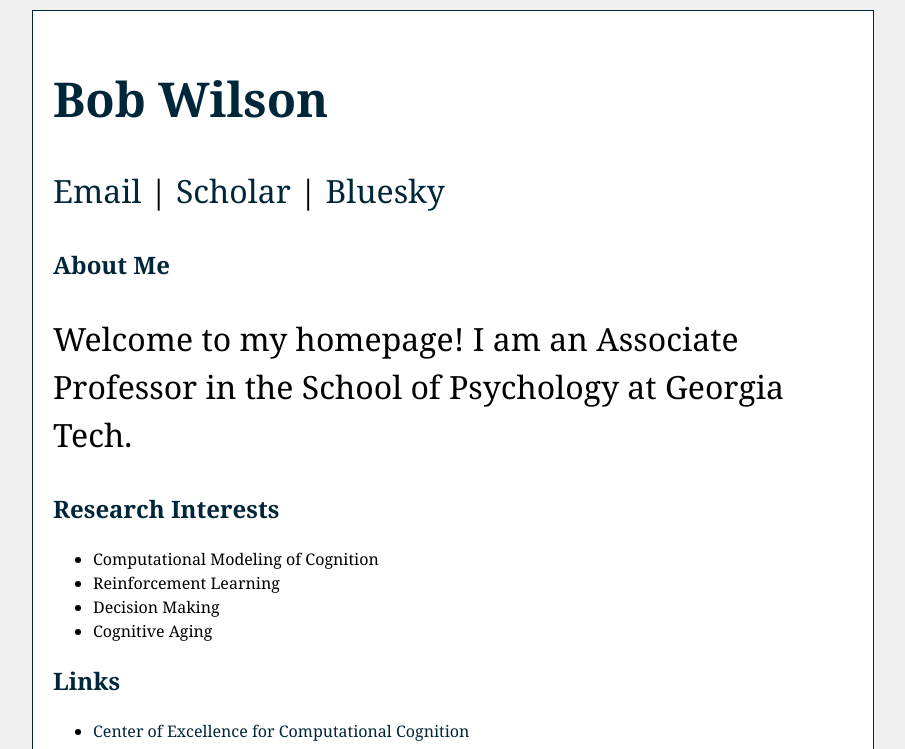
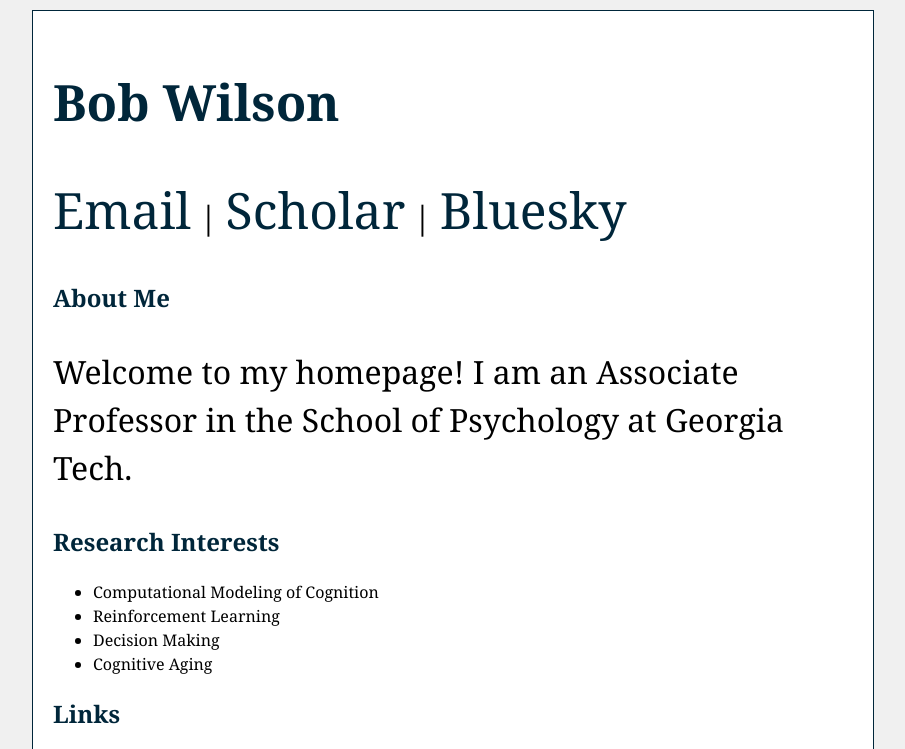
Before and after one commit to d-r-b-o-b/d-r-b-o-b.github.io, a plain HTML site: page index.html in a window 1280 px wide. Shown: the top 749 px of the page, without its empty margins (187-1092 px from the left). Drawn offline with Linux system fonts and the light colour scheme.

Commit message:
Update style.css

```diff
--- a/style.css
+++ b/style.css
@@ -16,7 +16,7 @@ h1 {
     color: #00263A;
     text-align: left;
     padding-bottom: 0px;
-    font-size: 3em;
+    font-size: 50px;
 }
 .contact-info {
     background-color: #f8f8f8;
@@ -35,6 +35,7 @@ h1 {
     text-decoration: underline;
 }
 a {
+    font-size: 50px;
     color: #00263A;
     text-decoration: none;
 }
```
